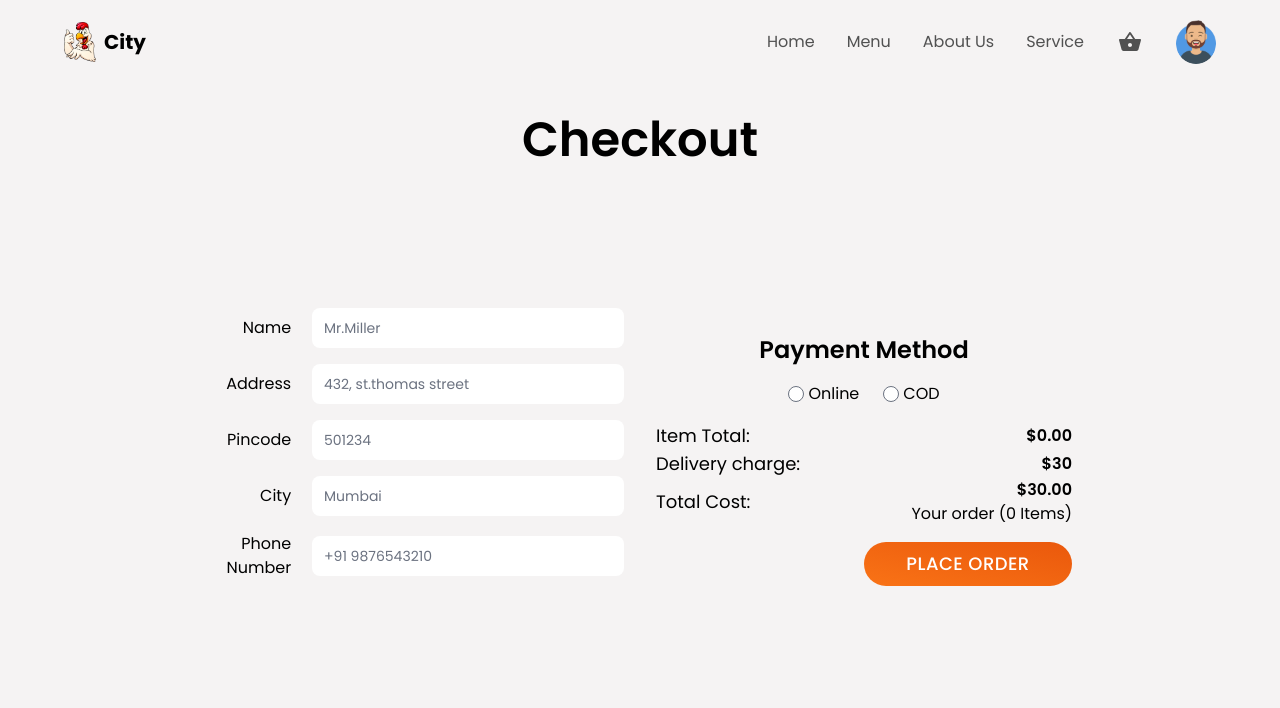
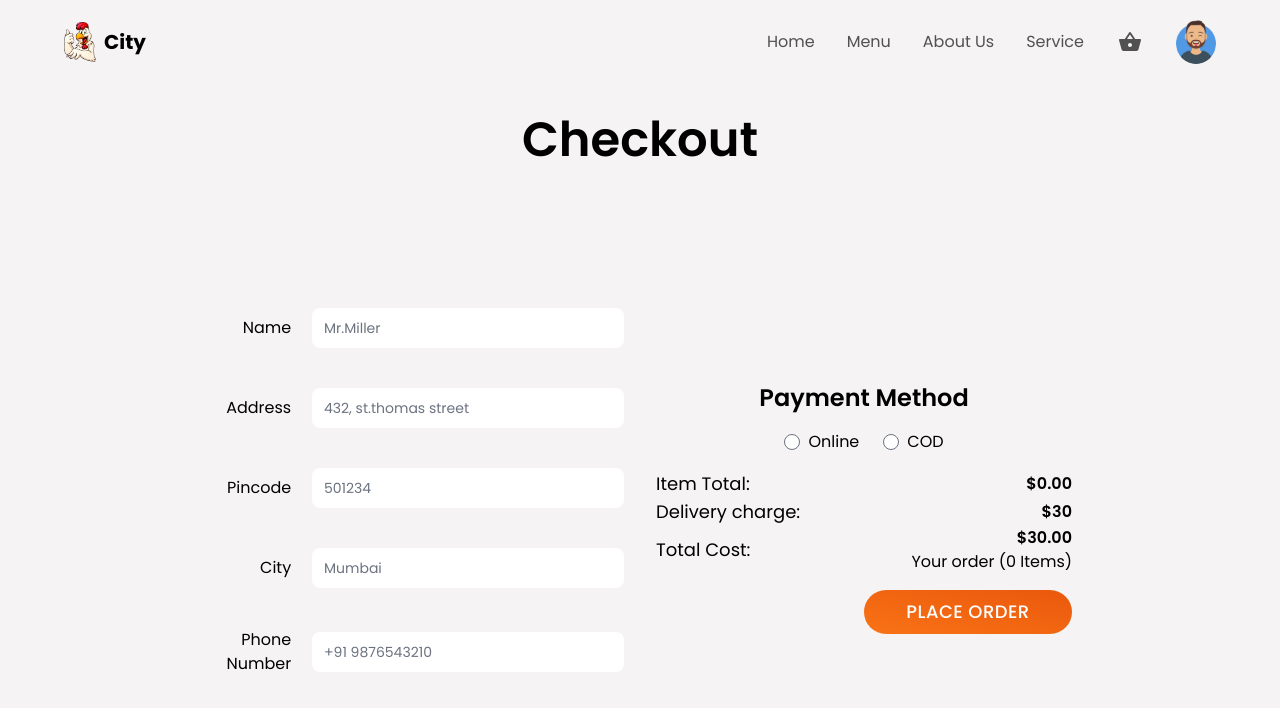
Before and after one commit to krish-98/city, a React (Create React App) app: page /checkout in a window 1280 px wide. Shown: the top 708 px of the page. Built offline with nearby package versions, Linux system fonts and the light colour scheme; no server answers; the database is empty.

Commit message:
validating form using formik with yup

```diff
--- a/src/pages/Checkout.jsx
+++ b/src/pages/Checkout.jsx
@@ -1,68 +1,155 @@
 import React from "react"
 import { useSelector } from "react-redux"
+import { useFormik } from "formik"
+import * as Yup from "yup"
 
 const Checkout = () => {
   const { cartItems, cartTotalAmount } = useSelector((state) => state.cart)
+  const radioOptions = [
+    { key: "Option 1", value: "value 1" },
+    { key: "Option 2", value: "value 2" },
+    { key: "Option 3", value: "value 3" },
+  ]
+  const formik = useFormik({
+    // Initial form values
+    initialValues: {
+      name: "",
+      address: "",
+      pincode: "",
+      city: "",
+      phoneNumber: "",
+      checked: "",
+    },
+
+    // Validate Form
+    validationSchema: Yup.object({
+      name: Yup.string()
+        .max(20, "Name must be 20 characters or less.")
+        .required("Name is required"),
+      address: Yup.string().required("Address is required"),
+      pincode: Yup.string()
+        .min(6, "Pincode must be 6 digits")
+        .required("Pincode is required"),
+      city: Yup.string().required("City is required"),
+      phoneNumber: Yup.string()
+        .min(10, "Phone Number must have 10 digits")
+        .required("Phone Number is required"),
+    }),
+
+    // Submit Form
+    onSubmit: (values) => {
+      console.log("Submitted")
+    },
+  })
 
   return (
     <div className="h-[calc(100vh-80px)] flex flex-col items-center gap-8 pt-8 bg-primary">
       <h3 className="text-4xl font-semibold lg:text-5xl">Checkout</h3>
 
-      <form className="w-full p-4 md:w-[70%] lg:flex lg:items-center lg:gap-8 lg:justify-center lg:my-24">
-        <div className="flex flex-col gap-4 mb-8 lg:flex-1">
-          <div className="w-full flex justify-between items-center">
+      <form
+        onSubmit={formik.handleSubmit}
+        className="w-full p-4 md:w-[70%] lg:flex lg:items-center lg:gap-8 lg:justify-center lg:my-24"
+      >
+        <div className="flex flex-col gap-10 mb-8 lg:flex-1">
+          <div className="w-full flex justify-between items-center relative">
             <label htmlFor="" className="w-[20%] text-right">
               Name
             </label>
+
             <input
               className="w-[75%] py-2 px-3 border-none focus:border-orange-400 focus:ring-2 focus:ring-orange-400 focus:bg-orange-100 placeholder:text-sm rounded-lg"
               type="text"
+              name="name"
+              value={formik.values.name}
+              onChange={formik.handleChange}
+              onBlur={formik.handleBlur}
               placeholder="Mr.Miller"
             />
+            <span className="absolute bottom-11 left-40 text-cartNumBg text-sm">
+              {formik.touched.name && formik.errors.name
+                ? formik.errors.name
+                : ""}
+            </span>
           </div>
 
-          <div className="w-full flex justify-between items-center">
+          <div className="w-full flex justify-between items-center relative">
             <label htmlFor="" className="w-[20%] text-right">
               Address
             </label>
             <input
               className="w-[75%] py-2 px-3 border-none focus:border-orange-400 focus:ring-2 focus:ring-orange-400 focus:bg-orange-100 placeholder:text-sm rounded-lg"
               type="text"
+              name="address"
+              value={formik.values.address}
+              onChange={formik.handleChange}
+              onBlur={formik.handleBlur}
               placeholder="432, st.thomas street"
             />
+            <span className="absolute bottom-11 left-40 text-cartNumBg text-sm">
+              {formik.touched.address && formik.errors.address
+                ? formik.errors.address
+                : ""}
+            </span>
           </div>
 
-          <div className="w-full flex justify-between items-center">
+          <div className="w-full flex justify-between items-center relative">
             <label htmlFor="" className="w-[20%] text-right">
               Pincode
             </label>
             <input
               className="w-[75%] py-2 px-3 border-none focus:border-orange-400 focus:ring-2 focus:ring-orange-400 focus:bg-orange-100 placeholder:text-sm rounded-lg"
               type="number"
+              name="pincode"
+              value={formik.values.pincode}
+              onChange={formik.handleChange}
+              onBlur={formik.handleBlur}
               placeholder="501234"
             />
+            <span className="absolute bottom-11 left-40 text-cartNumBg text-sm">
+              {formik.touched.pincode && formik.errors.pincode
+                ? formik.errors.pincode
+                : ""}
+            </span>
           </div>
 
-          <div className="w-full flex justify-between items-center">
+          <div className="w-full flex justify-between items-center relative">
             <label htmlFor="" className="w-[20%] text-right">
               City
             </label>
             <input
               className="w-[75%] py-2 px-3 border-none focus:border-orange-400 focus:ring-2 focus:ring-orange-400 focus:bg-orange-100 placeholder:text-sm rounded-lg"
               type="text"
+              name="city"
+              value={formik.values.city}
+              onChange={formik.handleChange}
+              onBlur={formik.handleBlur}
               placeholder="Mumbai"
             />
+            <span className="absolute bottom-11 left-40 text-cartNumBg text-sm">
+              {formik.touched.city && formik.errors.city
+                ? formik.errors.city
+                : ""}
+            </span>
           </div>
 
-          <div className="w-full flex justify-between items-center">
+          <div className="w-full flex justify-between items-center relative">
             <label htmlFor="" className="w-[20%] text-right">
               Phone Number
             </label>
             <input
               className="w-[75%] py-2 px-3 border-none focus:border-orange-400 focus:ring-2 focus:ring-orange-400 focus:bg-orange-100 placeholder:text-sm rounded-lg"
               type="number"
+              name="phoneNumber"
+              value={formik.values.phoneNumber}
+              onChange={formik.handleChange}
+              onBlur={formik.handleBlur}
               placeholder="+91 9876543210"
             />
+            <span className="absolute bottom-11 left-40 text-cartNumBg text-sm">
+              {formik.touched.phoneNumber && formik.errors.phoneNumber
+                ? formik.errors.phoneNumber
+                : ""}
+            </span>
           </div>
         </div>
 
@@ -78,7 +165,7 @@ const Checkout = () => {
                 value="online"
                 id="online"
               />
-              <span className="ml-1">Online</span>
+              <span className="ml-2">Online</span>
             </label>
 
             <label htmlFor="cod">
@@ -89,7 +176,7 @@ const Checkout = () => {
                 value="cod"
                 id="cod"
               />
-              <span className="ml-1">COD</span>
+              <span className="ml-2">COD</span>
             </label>
           </div>
 
```
